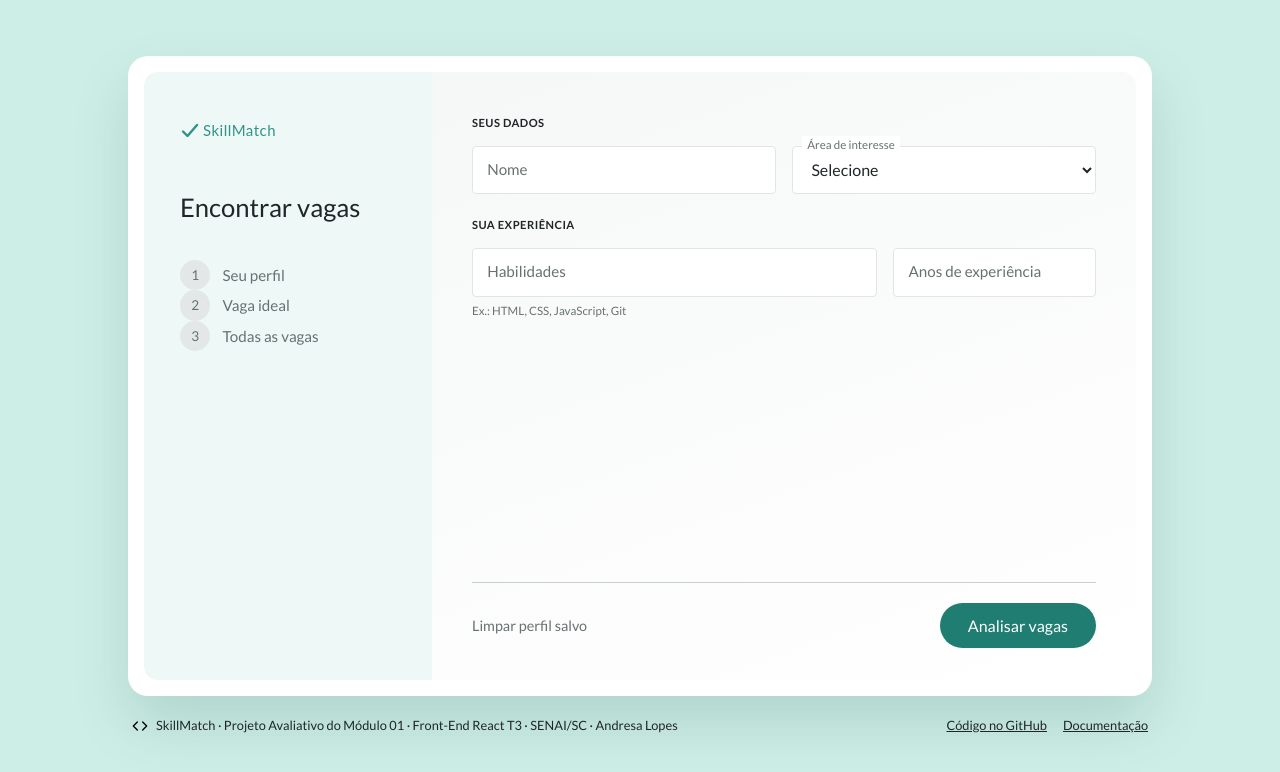
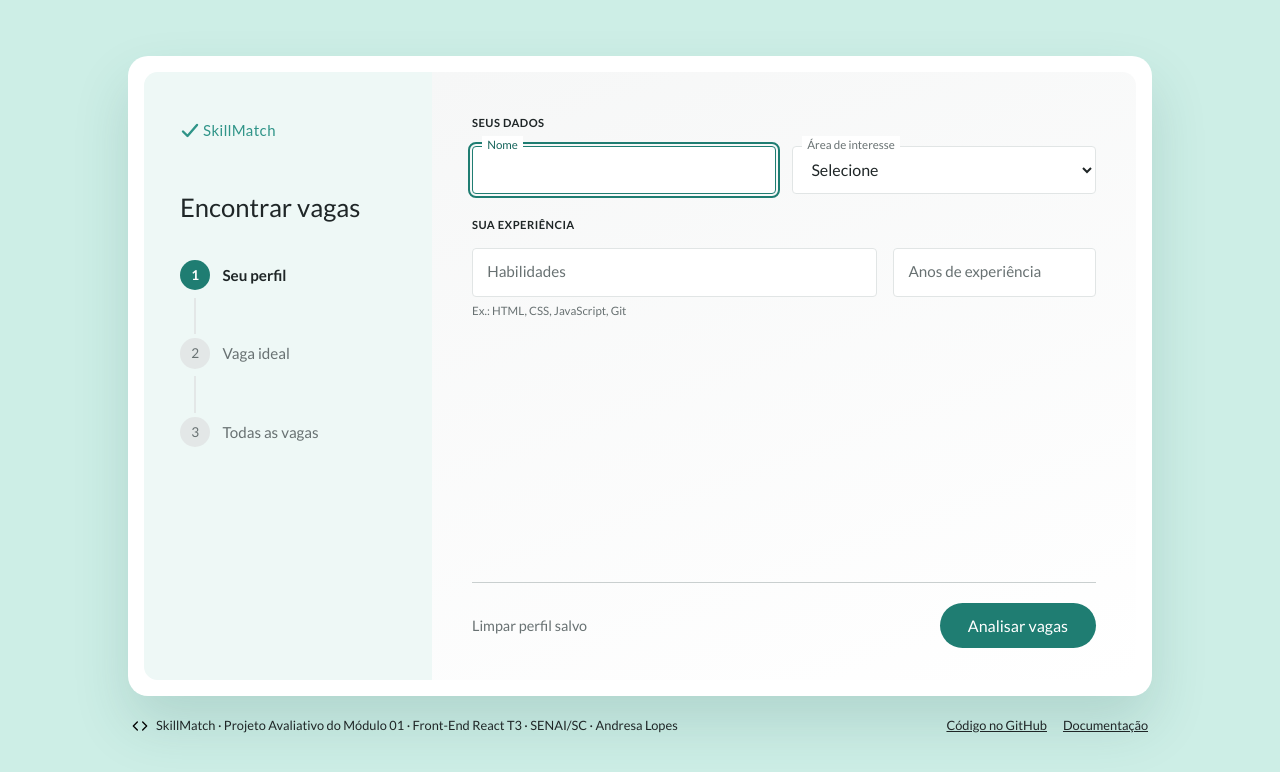
Before and after one commit to andresa-lopesg/skillmatch-web, a plain HTML site: page index.html in a window 1280 px wide. Both pictures are taken after a click on the button "Limpar perfil salvo". Drawn offline with Linux system fonts and the light colour scheme.

Commit message:
Mostra uma etapa por vez e marca o andamento no painel lateral

```diff
--- a/assets/scripts/main.js
+++ b/assets/scripts/main.js
@@ -58,6 +58,19 @@ function aplicarFiltroEOrdem(resultados) {
   return copia;
 }
 
+// Mostra uma etapa por vez, como num cadastro em passos
+function mostrarPasso(numero) {
+  for (let i = 1; i <= 3; i++) {
+    document.querySelector(`#passo-${i}`).hidden = i !== numero;
+  }
+  ui.marcarEtapa(numero);
+  if (numero === 1) {
+    form.nome.focus();
+  } else {
+    document.querySelector(`#titulo-passo-${numero}`).focus();
+  }
+}
+
 async function analisar(candidato) {
   const lista = await obterVagas();
   if (lista === null) return; // erro já foi mostrado
@@ -73,8 +86,7 @@ async function analisar(candidato) {
     ui.renderPerfil(perfilBox, candidato, proximoIdAnalise());
     ui.renderDestaque(destaque, vagaIdeal, vagaCompleta, estudos);
     desenharCards(resultados, vagaIdeal.vaga.id);
-    document.querySelector("#passo-2").hidden = false;
-    document.querySelector("#passo-3").hidden = false;
+    mostrarPasso(2);
   });
 }
 
@@ -131,8 +143,12 @@ botaoLimpar.addEventListener("click", () => {
   ui.mostrarErros(form, {});
   areaCards.innerHTML = "";
   ui.esconderStatus(status);
-  document.querySelector("#passo-2").hidden = true;
-  document.querySelector("#passo-3").hidden = true;
+  mostrarPasso(1);
+});
+
+// Botões "Voltar", "Ver todas as vagas" e "Editar perfil" levam à etapa indicada em data-ir-para
+document.querySelectorAll("[data-ir-para]").forEach((botao) => {
+  botao.addEventListener("click", () => mostrarPasso(Number(botao.dataset.irPara)));
 });
 
 // Bônus — Geolocation, tratando permissão negada
--- a/assets/scripts/ui.js
+++ b/assets/scripts/ui.js
@@ -198,3 +198,17 @@ export function renderCards(container, resultados, idMelhor) {
   container.innerHTML = "";
   resultados.forEach((resultado) => container.append(criarCard(resultado, idMelhor)));
 }
+
+// Etapas do painel lateral: as anteriores ficam "feitas" e a atual em destaque
+export function marcarEtapa(atual) {
+  for (let i = 1; i <= 3; i++) {
+    const etapa = document.querySelector(`#etapa-${i}`);
+    etapa.classList.toggle("etapa--feita", i < atual);
+    etapa.classList.toggle("etapa--atual", i === atual);
+    if (i === atual) {
+      etapa.setAttribute("aria-current", "step");
+    } else {
+      etapa.removeAttribute("aria-current");
+    }
+  }
+}
--- a/assets/styles/index.style.css
+++ b/assets/styles/index.style.css
@@ -171,6 +171,35 @@ a {
   background: var(--etapa-inativa);
   color: var(--texto-suave);
   font-size: 0.85rem;
+}
+
+.etapa--atual {
+  color: var(--texto);
+  font-weight: 700;
+}
+
+.etapa--atual .etapa__marca,
+.etapa--feita .etapa__marca {
+  background: var(--destaque);
+  color: var(--destaque-texto);
+}
+
+/* Etapa concluída: troca o número por um check desenhado com bordas */
+.etapa--feita .etapa__marca {
+  font-size: 0;
+}
+
+.etapa--feita .etapa__marca::before {
+  content: "";
+  width: 0.42rem;
+  height: 0.75rem;
+  border: solid currentColor;
+  border-width: 0 2px 2px 0;
+  transform: translateY(-1px) rotate(45deg);
+}
+
+.etapa--feita {
+  color: var(--texto);
 }
 
 /* ---------- Painel de conteúdo ---------- */
@@ -685,6 +714,26 @@ select[aria-invalid="true"] {
     gap: 0;
   }
 
+  /* Linha vertical entre as etapas */
+  .etapa:not(:last-child) {
+    position: relative;
+    padding-bottom: 3rem;
+  }
+
+  .etapa:not(:last-child)::after {
+    content: "";
+    position: absolute;
+    left: calc(0.95rem - 1px);
+    top: 2.35rem;
+    width: 2px;
+    height: 2.3rem;
+    background: var(--etapa-inativa);
+  }
+
+  .etapa--feita:not(:last-child)::after {
+    background: var(--destaque);
+  }
+
   .conteudo {
     flex: 1 1 auto;
     padding: 2.75rem 2.5rem 2rem;
```
